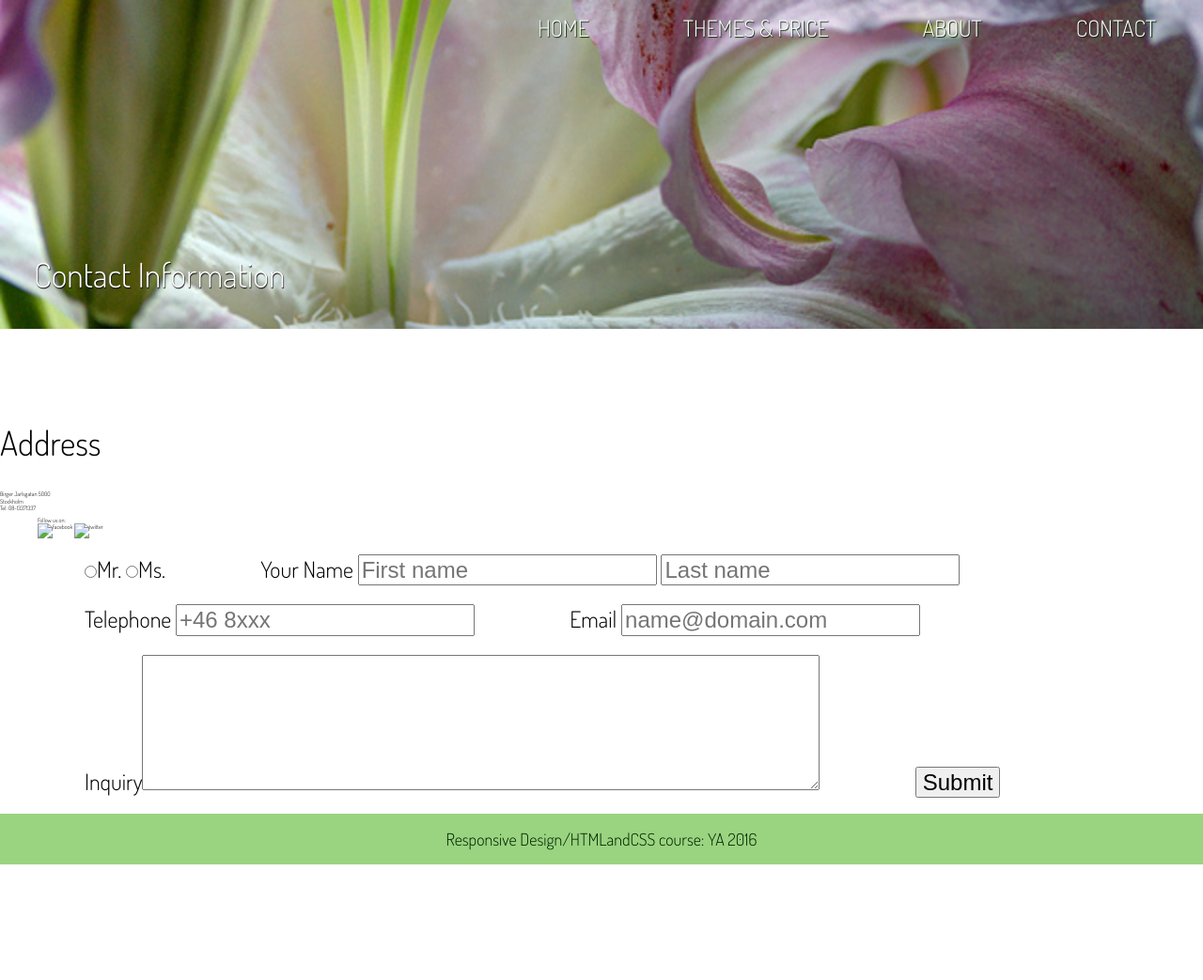
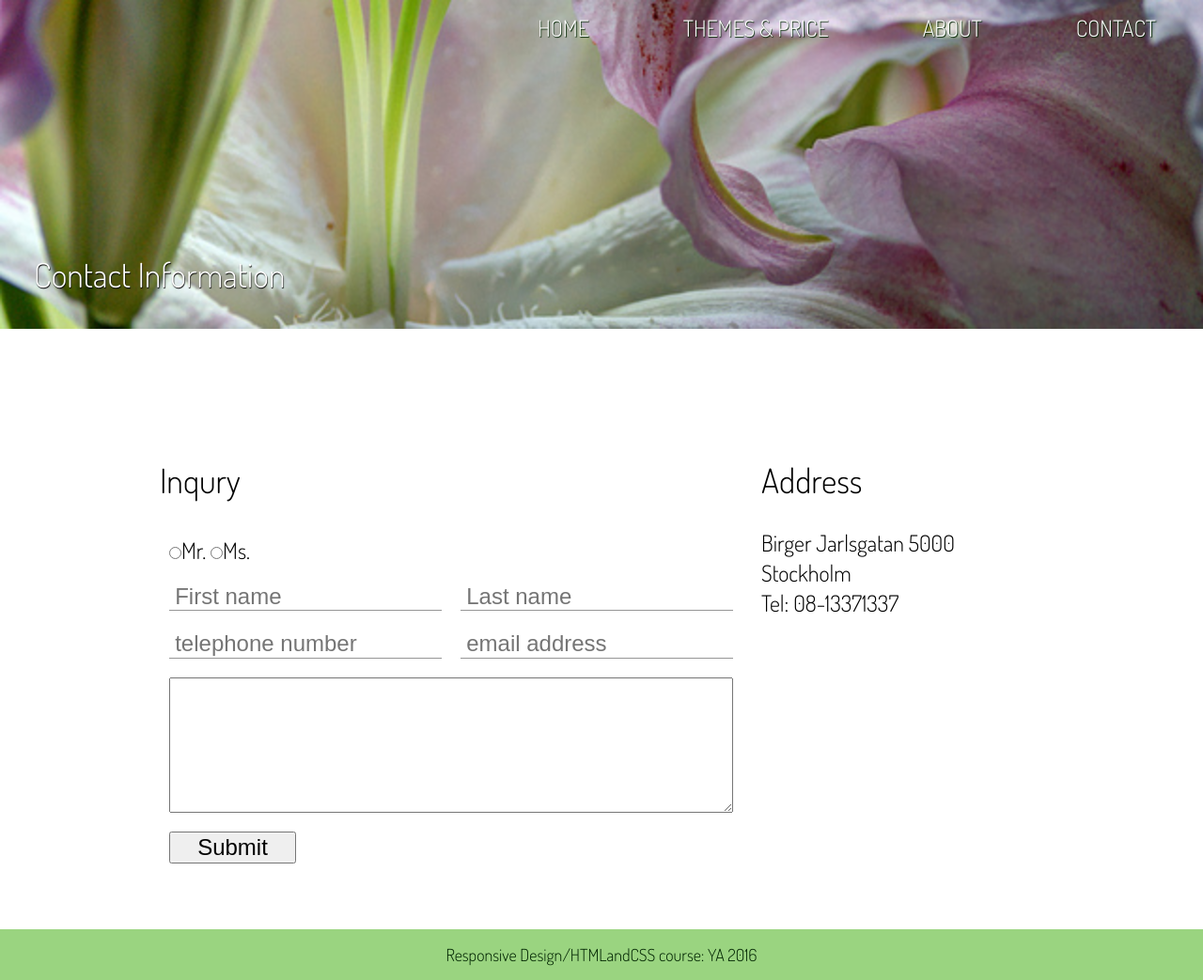
Before and after one commit to YAOrangeTime16/html_css, a website: page contact.html in a window 1280 px wide. Shown: the whole page at 94% size. Before the commit the page ends 920 px from the top, so only its background shows below. Drawn offline with Linux system fonts and the light colour scheme; a web font is replaced by a local one.

Commit message:
fixed layout

```diff
--- a/contact.html
+++ b/contact.html
@@ -6,6 +6,8 @@
         <title>Plantify || HTML / CSS </title>
         <link rel="stylesheet" href="css/normalize.css" type="text/css">
         <link rel="stylesheet" href="css/main.css" type="text/css">
+        <!-- Waffle Grid -->
+        <link rel="stylesheet" href="css/waffle-grid.min.css" type="text/css">
         <!-- Google Font -->
         <link href="https://fonts.googleapis.com/css?family=Alice|Dosis:300,400,500" rel="stylesheet">
     </head>
@@ -25,44 +27,47 @@
             <h2 class="page-title">Contact Information</h2>
         </header>
         <main>
-            <section>
-                <h2>Address</h2>
-                <p>
-                    Birger Jarlsgatan 5000<br>
-                    Stockholm<br>
-                    Tel: 08-13371337<br>
-                </p>
-                <figure>
-                    <figcaption>Follow us on:</figcaption>
-                    <img class="sns-icon" src="images/sns_facebook.png" alt="facebook"/>
-                    <img class="sns-icon" src="images/sns_twitter.png" alt="twitter"/>
-                </figure>
-                <form>
-                    <ul>
-                        <li>
-                            <label><input type="radio" name="gender"/>Mr.</label>
-                            <label><input type="radio" name="gender"/>Ms.</label>
-                        </li>
-                        <li class="name">
-                            <label>Your Name</label>
-                            <input type="text" placeholder="First name"/>
+            <section class="grid">
+                <div class="row">
+                    <div class="col col-8-of-12 col-s-6-of-6">
+                        <form>
+                        <h2>Inqury</h2>
+                            <div class="row">
+                                <div class="col col-3-of-8 col-s-6-of-6">
+                                    <label class="form">
+                                    <input type="radio" name="gender"/>Mr.
+                                    </label>
+                                    <label>
+                                    <input type="radio" name="gender"/>Ms.
+                                    </label>
+                                </div>
+                            </div>
+                            <div class="row">
+                                <input type="text" placeholder="First name" class="col col-4-of-8 col-s-6-of-6"/>
+                                <input type="text" placeholder="Last name" class="col col-4-of-8 col-s-6-of-6"/>
+                            </div>
+                            <div class="row">
+                                <input type="tel" placeholder="telephone number" class="col col-4-of-8 col-s-6-of-6"/>
+                                <input type="email" placeholder="email address" class="col col-4-of-8 col-s-6-of-6"/>
+                            </div>
+                            <div class="row">
+                                <textarea cols="50" rows="5" class="text-box col col-8-of-8 col-s-6-of-6"></textarea>
+                            </div>
+                            <div class="row">
+                                <input type="submit" class="col col-2-of-8 col-s-6-of-6"/>
+                            </div>
+                        </form>
+                    </div>
 
-                            <input type="text" placeholder="Last name" />
-                        </li>
-                        <li  class="name">
-                            <label>Telephone</label>
-                            <input type="tel" placeholder="+46 8xxx"/>
-                        </li>
-                        <li>
-                            <label  class="name">Email</label>
-                            <input type="email" placeholder="name@domain.com"/>
-                        </li>
-                        <li>
-                            <label class="inquiry">Inquiry</label><textarea cols="50" rows="5" class="text-box"></textarea>
-                        </li>
-                        <li><input type="submit"/></li>
-                    </ul>
-                </form>
+                    <div class="col col-4-of-12 col-s-6-of-6">
+                        <h2>Address</h2>
+                        <p class="">
+                            Birger Jarlsgatan 5000<br>
+                            Stockholm<br>
+                            Tel: 08-13371337<br>
+                        </p>
+                    </div>
+                </div>
             </section>
         </main>
         <footer>
--- a/sass/main.scss
+++ b/sass/main.scss
@@ -3,6 +3,7 @@
 @import "partials/mixin";
 @import "partials/nav";
 @import "partials/price";
+@import "partials/contact";
 @import "partials/footer";
 @import "partials/header";
 
@@ -38,12 +39,16 @@ h2 {
     font-weight: 300;
 }
 
-h3 {
+h3, p {
     font-family: $sans-serif;
     font-size: $font-m;
 }
 
-h4 {
+p {
+    line-height: 3.2rem;
+}
+
+h4{
     font-family: $sans-serif;
     font-size: $font-s;
 }
--- a/sass/partials/_footer.scss
+++ b/sass/partials/_footer.scss
@@ -8,7 +8,7 @@ footer {
     font-size: $font-s;
     color: $dark-green;
     line-height: 3em;
-    margin: 0;
+    margin: 5rem 0 0 0;
 }
 
 @include screen-max($tablet){
```
Also changed, not shown: about.html (+6 -3 lines), css/main.css.
